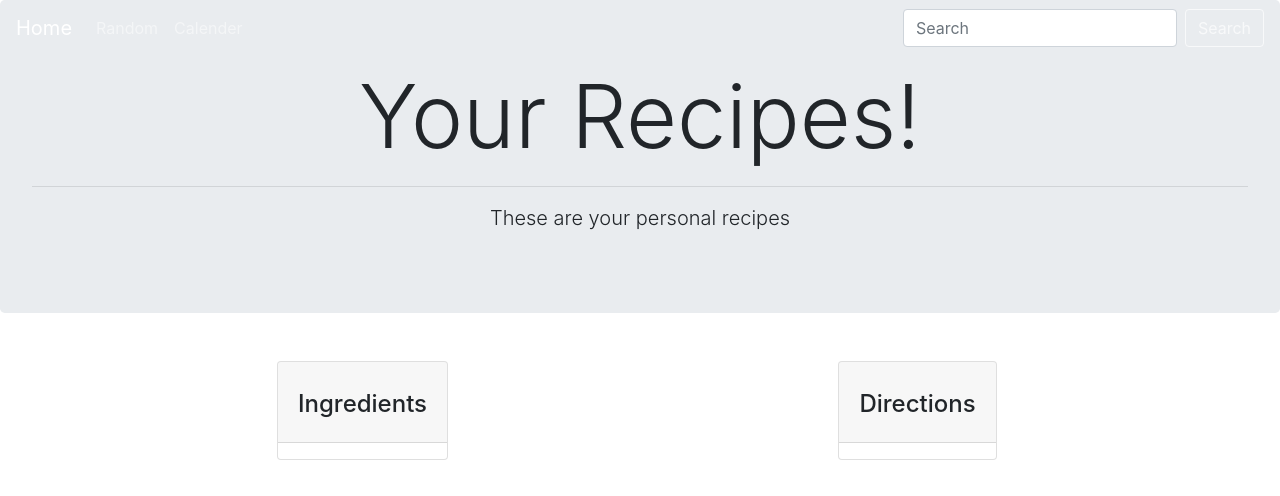
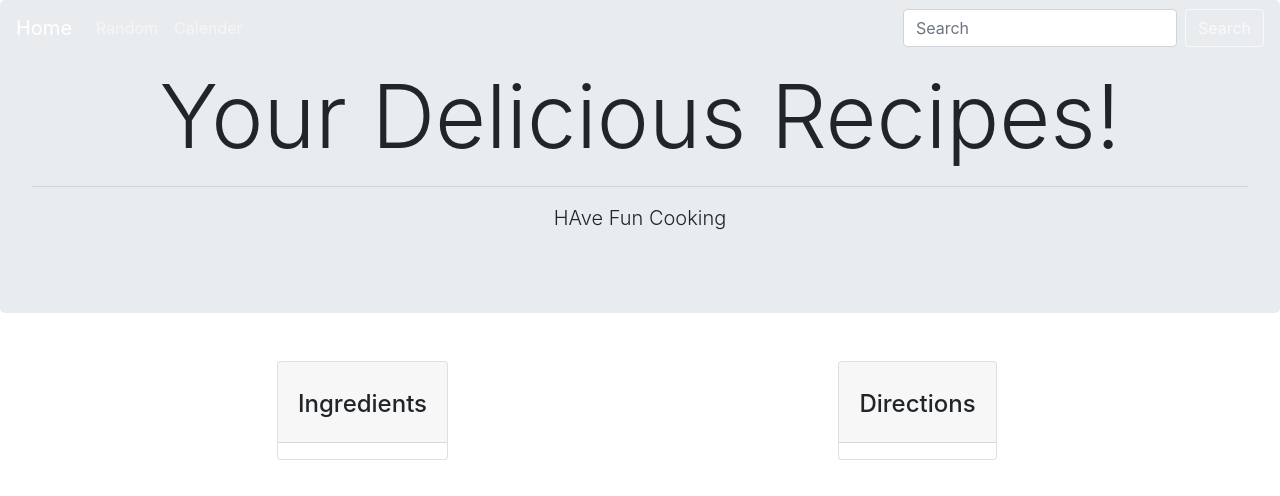
Before and after one commit to GibborKratos/recipe_finder-website, a plain HTML site: page index.html in a window 1280 px wide. Drawn offline with nearby package versions, Linux system fonts and the light colour scheme.

Commit message:
updated index page

```diff
--- a/index.html
+++ b/index.html
@@ -21,21 +21,15 @@
       integrity="sha384-lZN37f5QGtY3VHgisS14W3ExzMWZxybE1SJSEsQp9S+oqd12jhcu+A56Ebc1zFSJ"
       crossorigin="anonymous"
     />
-
-    <!-- jQuery -->
     <script
       src="https://code.jquery.com/jquery-3.5.1.min.js"
       integrity="sha256-9/aliU8dGd2tb6OSsuzixeV4y/faTqgFtohetphbbj0="
       crossorigin="anonymous"
     ></script>
-
-    <!-- Google Fonts -->
     <link
       href="https://fonts.googleapis.com/css?family=Archivo:500|Cormorant+Garamond:400"
       rel="stylesheet"
     />
-
-    <!-- CSS -->
     <link rel="stylesheet" type="text/css" href="Recipes.css" />
   </head>
   <body>
@@ -84,9 +78,9 @@
     <div>
       <!-- Jumbotron -->
       <div class="jumbotron text-center">
-        <h1 class="display-2">Your Recipes!</h1>
+        <h1 class="display-2">Your Delicious Recipes!</h1>
         <hr class="my-3" />
-        <p class="lead">These are your personal recipes</p>
+        <p class="lead">HAve Fun Cooking</p>
       </div>
     </div>
     <div class="container align-items-center">
```
